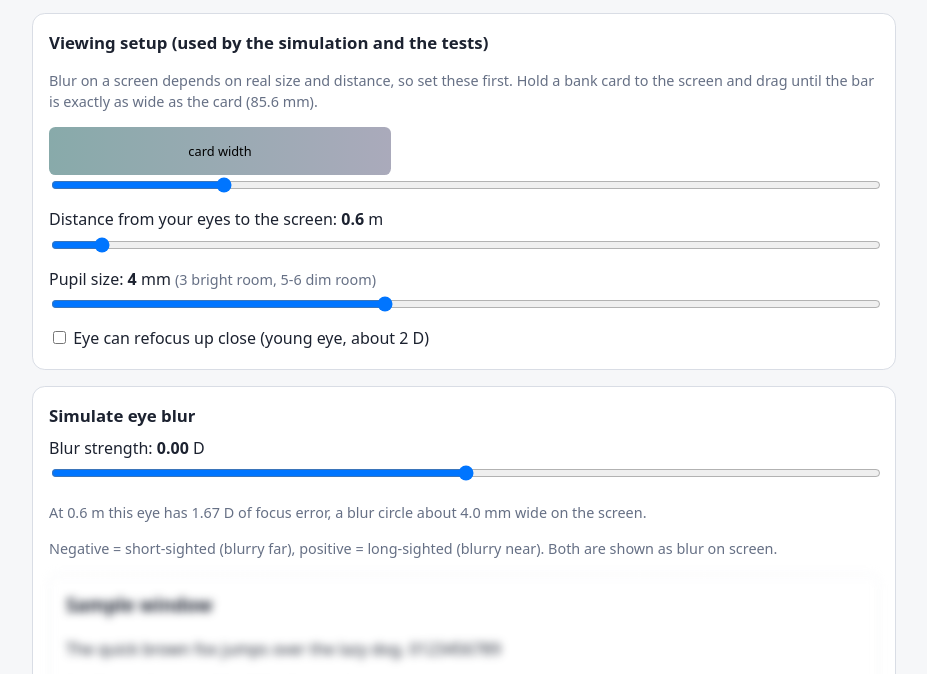
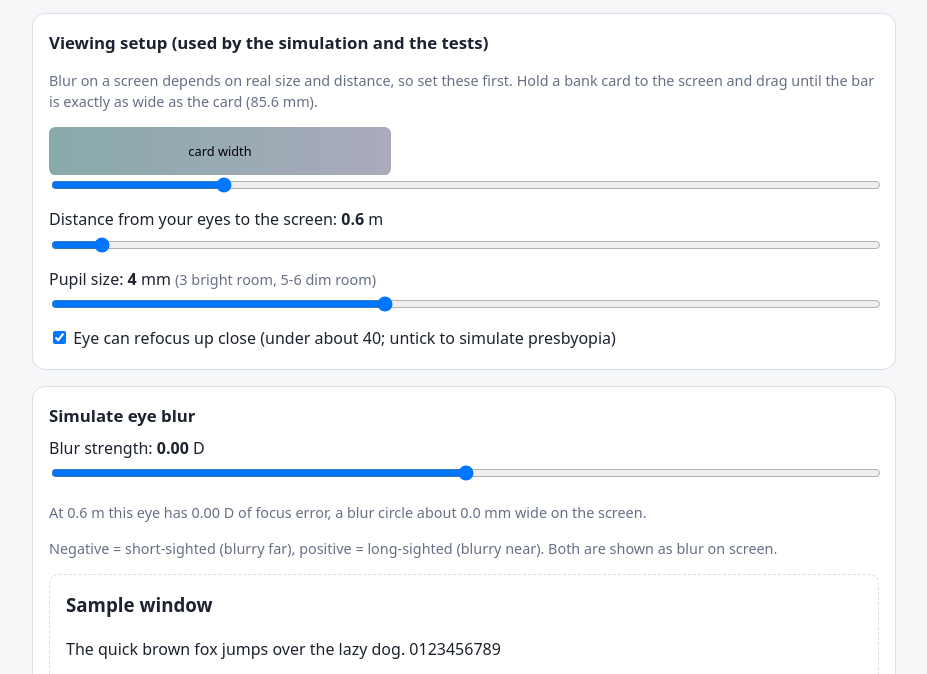
Before and after one commit to JTMauro/Builder, a plain HTML site: page vision_tool/index.html in a window 1280 px wide. Shown: the part 120-794 px from the top of the page, without its empty margins (176-1103 px from the left). Drawn offline with Linux system fonts and the light colour scheme.

Commit message:
Default accommodation on so 0 D is sharp
Co-Authored-By: Claude Sonnet 5.5 <noreply@anthropic.com>
Claude-Session: https://claude.ai/code/session_01V21hogrdnJEBknxfzridvZ

```diff
--- a/vision_tool/index.html
+++ b/vision_tool/index.html
@@ -55,7 +55,7 @@ button.b.alt{background:transparent;color:var(--accent)}
     <input id="dist" type="range" min="0.3" max="6" step="0.1" value="0.6">
     <label for="pupil">Pupil size: <b id="pupilv">4</b> mm <span class="mute">(3 bright room, 5-6 dim room)</span></label>
     <input id="pupil" type="range" min="2" max="7" step="0.5" value="4">
-    <label><input type="checkbox" id="accom"> Eye can refocus up close (young eye, about 2 D)</label>
+    <label><input type="checkbox" id="accom" checked> Eye can refocus up close (under about 40; untick to simulate presbyopia)</label>
   </div>
 
   <!-- TAB 1 -->
@@ -137,7 +137,7 @@ $('#t1').onclick=()=>tab(1); $('#t2').onclick=()=>tab(2); $('#goTab1').onclick=(
 // refocused up to the accommodation amplitude; farther (e<0) cannot. Blur disc on screen (mm) = pupil(mm) x defocus(D) x distance(m).
 // A CSS blur radius is a Gaussian sigma; a uniform disc of diameter D has sigma = D/4.
 function defocus(R){
-  const dm = +$('#dist').value, A = $('#accom').checked ? 2 : 0, e = 1/dm + R;
+  const dm = +$('#dist').value, A = $('#accom').checked ? 3 : 0, e = 1/dm + R;
   return e>0 ? Math.max(0, e-A) : -e;
 }
 function setBlur(){
```
